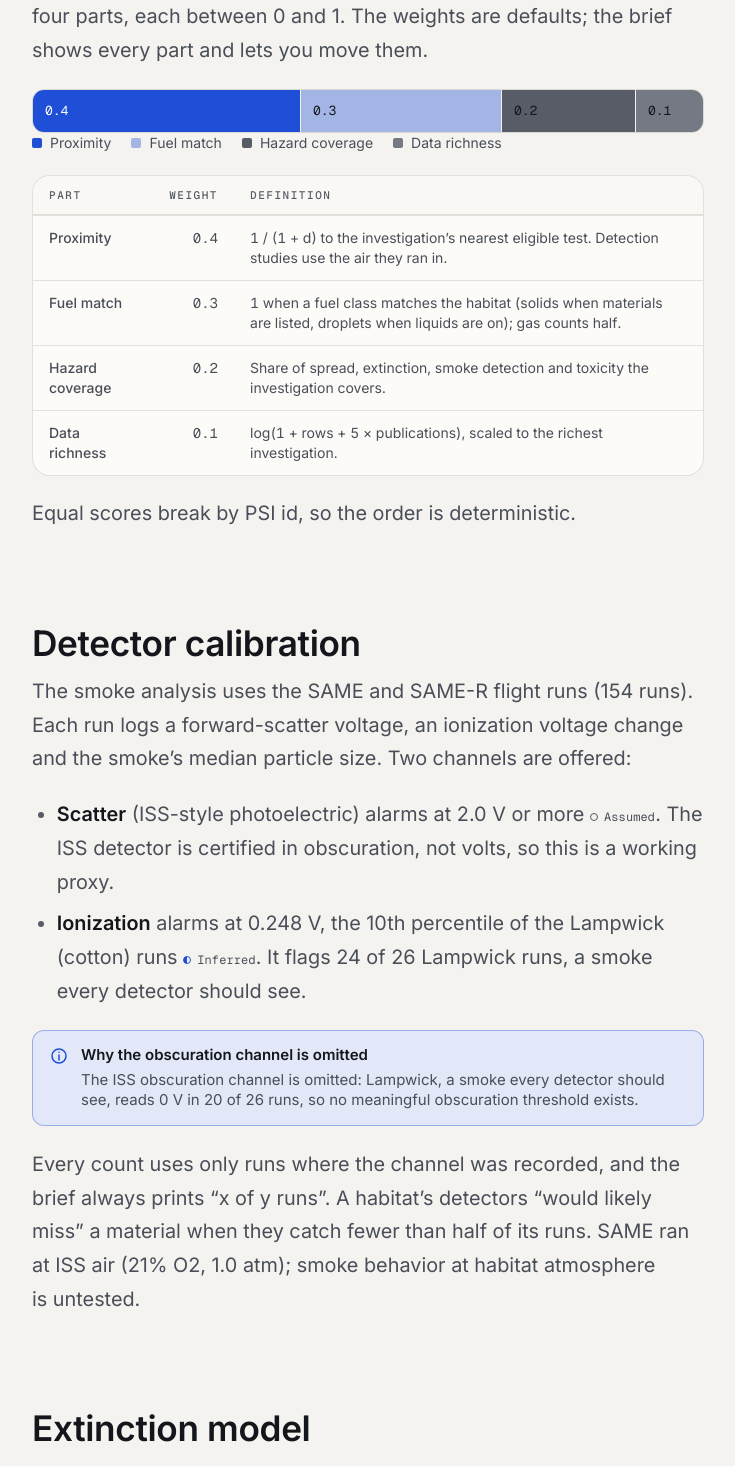
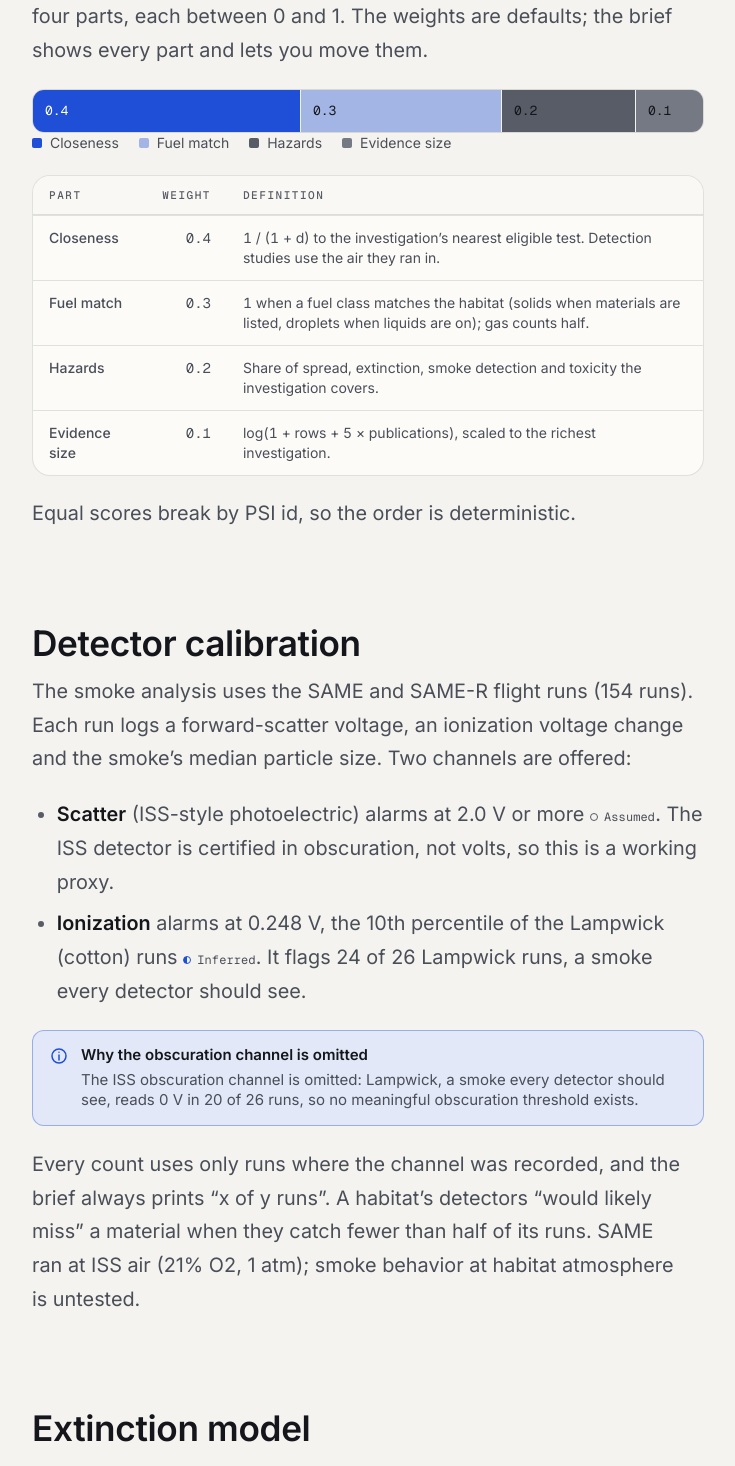
Before and after one commit to MaanavKrishna/HALO, a Next.js app in the folder web/: page /method in a window 1280 px wide. Shown: the part 4020-5486 px from the top of the page, without its empty margins (296-1031 px from the left). Built offline with nearby package versions, Linux system fonts and the light colour scheme; no server answers.

Commit message:
fix(web): one ISS-air caveat, severity and score-part naming across pages

```diff
--- a/web/src/app/compare/page.tsx
+++ b/web/src/app/compare/page.tsx
@@ -74,7 +74,7 @@ async function Comparison({ searchParams }: { searchParams: PageProps<"/compare"
   const onlyA = new Set([...idsA].filter((id) => !idsB.has(id)));
   const onlyB = new Set([...idsB].filter((id) => !idsA.has(id)));
   const amb = HALO_DATA.detector.ambient;
-  const detectorNote = `SAME ran at ISS air (${amb.o2Pct}% O₂, ${amb.pressurePsia} psia); smoke behavior at the habitat atmosphere is untested.`;
+  const detectorNote = `SAME ran at ISS air (${amb.o2Pct}% O₂, ${Number((amb.pressurePsia / 14.696).toFixed(1))} atm); smoke behavior at habitat atmosphere is untested.`;
 
   return (
     <>
--- a/web/src/app/method/page.tsx
+++ b/web/src/app/method/page.tsx
@@ -60,7 +60,7 @@ export default function MethodPage() {
   const lampIon = lamp.filter((r) => r.ionizationDV !== null);
   const lampCaught = lampIon.filter((r) => (r.ionizationDV as number) >= det.thresholds.ionizationDV).length;
   const ext = data.extinction;
-  const samePAtm = (det.ambient.pressurePsia / PSI_PER_ATM).toFixed(1);
+  const samePAtm = Number((det.ambient.pressurePsia / PSI_PER_ATM).toFixed(1));
   const picks = nextTests(data.tests);
   const pName = (k: string) => (PRESETS as Record<string, { name: string }>)[k]?.name ?? k;
   const extInv = data.investigations.find((i) => i.psiId === ext.source.psiId);
@@ -186,7 +186,7 @@ export default function MethodPage() {
           </THead>
           <TBody>
             <Tr>
-              <Td className="font-medium text-fg">Proximity</Td>
+              <Td className="font-medium text-fg">Closeness</Td>
               <Td numeric>{DEFAULT_WEIGHTS.proximity}</Td>
               <Td>1 / (1 + d) to the investigation’s nearest eligible test. Detection studies use the air they ran in.</Td>
             </Tr>
@@ -196,12 +196,12 @@ export default function MethodPage() {
               <Td>1 when a fuel class matches the habitat (solids when materials are listed, droplets when liquids are on); gas counts half.</Td>
             </Tr>
             <Tr>
-              <Td className="font-medium text-fg">Hazard coverage</Td>
+              <Td className="font-medium text-fg">Hazards</Td>
               <Td numeric>{DEFAULT_WEIGHTS.hazard}</Td>
               <Td>Share of spread, extinction, smoke detection and toxicity the investigation covers.</Td>
             </Tr>
             <Tr>
-              <Td className="font-medium text-fg">Data richness</Td>
+              <Td className="font-medium text-fg">Evidence size</Td>
               <Td numeric>{DEFAULT_WEIGHTS.richness}</Td>
               <Td>log(1 + rows + 5 × publications), scaled to the richest investigation.</Td>
             </Tr>
--- a/web/src/components/compare/MissionCard.tsx
+++ b/web/src/components/compare/MissionCard.tsx
@@ -5,7 +5,7 @@ import type { Brief, DetectionResult, Flag } from "@/lib/engine/types";
 
 export const SEVERITY: Record<Flag["severity"], { status: Status; label: string }> = {
   critical: { status: "crit", label: "Critical" },
-  warning: { status: "warn", label: "Warning" },
+  warning: { status: "warn", label: "Caution" },
   info: { status: "idle", label: "Note" },
 };
 
--- a/web/src/components/content/MethodFigures.tsx
+++ b/web/src/components/content/MethodFigures.tsx
@@ -201,10 +201,10 @@ export function EvidenceRings({
 /* ---------- Ranking weights ---------- */
 
 const PART_LABEL: Record<keyof RankWeights, string> = {
-  proximity: "Proximity",
+  proximity: "Closeness",
   fuel: "Fuel match",
-  hazard: "Hazard coverage",
-  richness: "Data richness",
+  hazard: "Hazards",
+  richness: "Evidence size",
 };
 const PART_TONE: Record<keyof RankWeights, string> = {
   proximity: "bg-accent",
```
